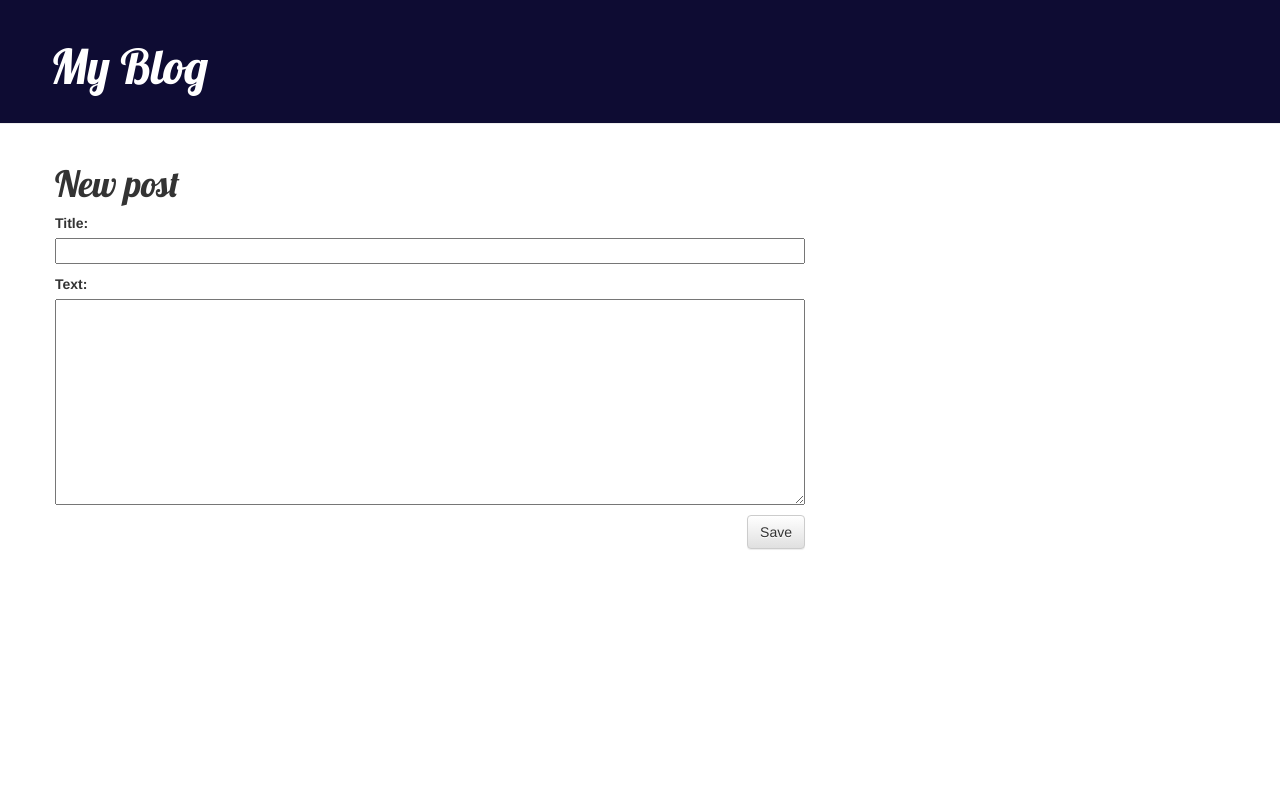
After one commit to SashaShysh/my-first-blog, a Django app: page /post/new/ in a window 1280 px wide. The commit adds this page. Run offline with Django 3.2, Linux system fonts and the light colour scheme; some libraries are stand-ins or nearby versions.

Commit message:
Added views to create/edit blog post inside the site.

```diff
--- /dev/null
+++ b/blog/forms.py
@@ -0,0 +1,9 @@
+from django import forms
+
+from .models import Post
+
+class PostForm(forms.ModelForm):
+
+    class Meta:
+        model = Post
+        fields = ('title', 'text',)
--- a/blog/static/css/blog.css
+++ b/blog/static/css/blog.css
@@ -1,14 +1,7 @@
-h1 a {
-    color: #0e0c33;
-    font-family: 'Lobster';
-}
-body {
-    padding-left: 15px;
-}
 .page-header {
-    background-color: #ff9400;
+    background-color: #0e0c33;
     margin-top: 0;
-    padding: 20px 20px 20px 40px;
+    padding: 20px 20px 20px 50px;
 }
 
 .page-header h1, .page-header h1 a, .page-header h1 a:visited, .page-header h1 a:active {
--- a/blog/templates/blog/base.html
+++ b/blog/templates/blog/base.html
@@ -9,7 +9,10 @@
     </head>
     <body>
         <div class="page-header">
-            <h1><a href="/">Django Girls Blog</a></h1>
+            {% if user.is_authenticated %}
+                <a href="{% url 'post_new' %}" class="top-menu"><span class="glyphicon glyphicon-plus"></span></a>
+            {% endif %}
+            <h1><a href="/">My Blog</a></h1>
         </div>
         <div class="content container">
             <div class="row">
--- a/blog/templates/blog/post_detail.html
+++ b/blog/templates/blog/post_detail.html
@@ -7,6 +7,9 @@
                 {{ post.published_date }}
             </div>
         {% endif %}
+        {% if user.is_authenticated %}
+             <a class="btn btn-default" href="{% url 'post_edit' pk=post.pk %}"><span class="glyphicon glyphicon-pencil"></span></a>
+        {% endif %}
         <h1>{{ post.title }}</h1>
         <p>{{ post.text|linebreaksbr }}</p>
     </div>
--- /dev/null
+++ b/blog/templates/blog/post_edit.html
@@ -0,0 +1,9 @@
+{% extends 'blog/base.html' %}
+
+{% block content %}
+    <h1>New post</h1>
+    <form method="POST" class="post-form">{% csrf_token %}
+        {{ form.as_p }}
+        <button type="submit" class="save btn btn-default">Save</button>
+    </form>
+{% endblock %}
--- a/blog/urls.py
+++ b/blog/urls.py
@@ -5,4 +5,6 @@ from . import views
 urlpatterns = [
     path('', views.post_list, name='post_list'),
     path('post/<int:pk>/', views.post_detail, name='post_detail'),
+    path('post/new/', views.post_new, name='post_new'),
+    path('post/<int:pk>/edit/', views.post_edit, name='post_edit'),
 ]
--- a/blog/views.py
+++ b/blog/views.py
@@ -2,6 +2,8 @@ from django.shortcuts import render
 from django.utils import timezone
 from .models import Post
 from django.shortcuts import render, get_object_or_404
+from .forms import PostForm
+from django.shortcuts import redirect
 
 def post_list(request):
     posts = Post.objects.filter(published_date__lte=timezone.now()).order_by('published_date')
@@ -10,3 +12,30 @@ def post_list(request):
 def post_detail(request, pk):
     post = get_object_or_404(Post, pk=pk)
     return render(request, 'blog/post_detail.html', {'post': post})
+
+def post_new(request):
+    if request.method == "POST":
+        form = PostForm(request.POST)
+        if form.is_valid():
+            post = form.save(commit=False)
+            post.author = request.user
+            post.published_date = timezone.now()
+            post.save()
+            return redirect('post_detail', pk=post.pk)
+    else:
+        form = PostForm()
+    return render(request, 'blog/post_edit.html', {'form': form})
+
+def post_edit(request, pk):
+    post = get_object_or_404(Post, pk=pk)
+    if request.method == "POST":
+        form = PostForm(request.POST, instance=post)
+        if form.is_valid():
+            post = form.save(commit=False)
+            post.author = request.user
+            post.published_date = timezone.now()
+            post.save()
+            return redirect('post_detail', pk=post.pk)
+    else:
+        form = PostForm(instance=post)
+    return render(request, 'blog/post_edit.html', {'form': form})
```
Also changed, not shown: db.sqlite3.
